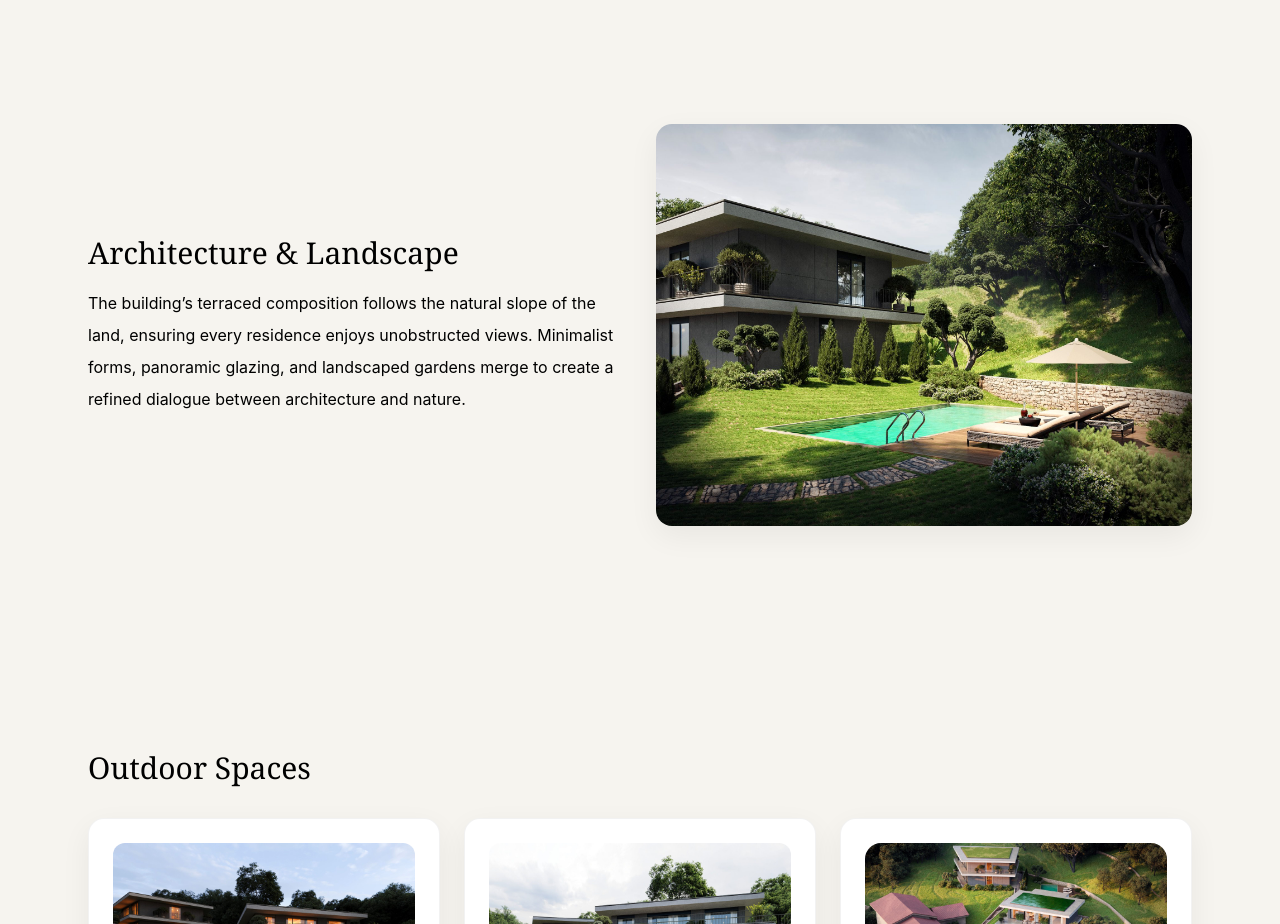
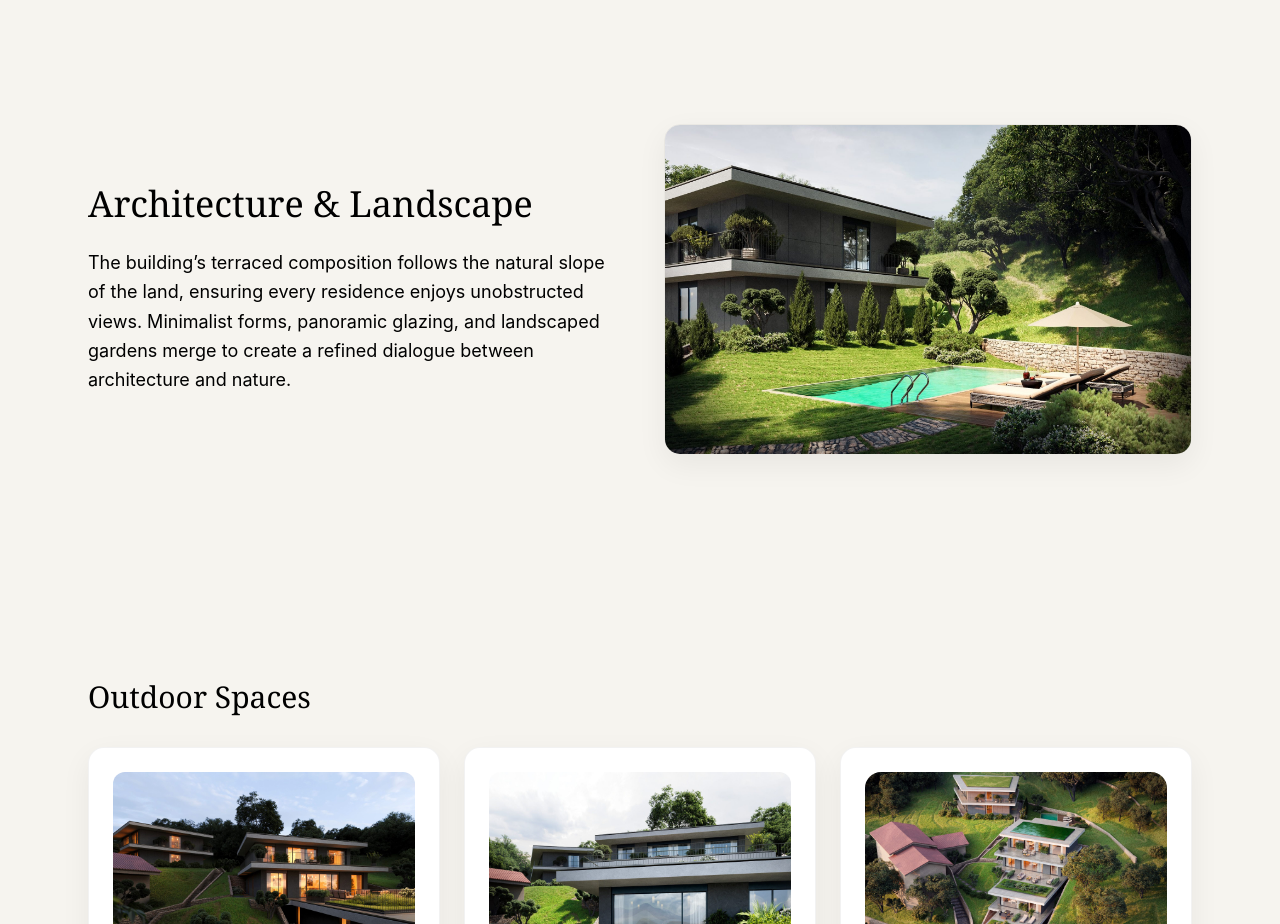
Before and after one commit to 9521287-max/clv-landing, a React (Vite) app: page / in a window 1280 px wide. Shown: the part 2160-3084 px from the top of the page. Built offline with nearby package versions, Linux system fonts and the light colour scheme.

Commit message:
Update App.jsx

```diff
--- a/src/App.jsx
+++ b/src/App.jsx
@@ -92,12 +92,19 @@ export default function App() {
   </div>
 </Section>
 
-  <Section id="architecture">
-    <div className="grid md:grid-cols-2 gap-8 items-center">
-      <div><h2 className="font-serif text-3xl mb-4">{t.architecture.title}</h2><p className="leading-8">{t.architecture.text}</p></div>
-      <img src="/images/0010006.jpg" className="w-full rounded-2xl shadow-soft" alt="Architecture"/>
+<Section id="architecture">
+  <div className="grid md:grid-cols-2 gap-12 items-center">
+    <div>
+      <h2 className="font-serif text-3xl md:text-4xl mb-6">{t.architecture.title}</h2>
+      <p className="text-lg leading-relaxed text-slate-700">{t.architecture.text}</p>
     </div>
-  </Section>
+    <div className="relative rounded-2xl overflow-hidden shadow-soft border border-black/5">
+      <div className="aspect-[16/10]">
+        <img src="/images/0010006.jpg" alt="Architecture" className="w-full h-full object-cover"/>
+      </div>
+    </div>
+  </div>
+</Section>
 
   <Section id="amenities">
     <h2 className="font-serif text-3xl mb-8">{t.amenities.title}</h2>
```
